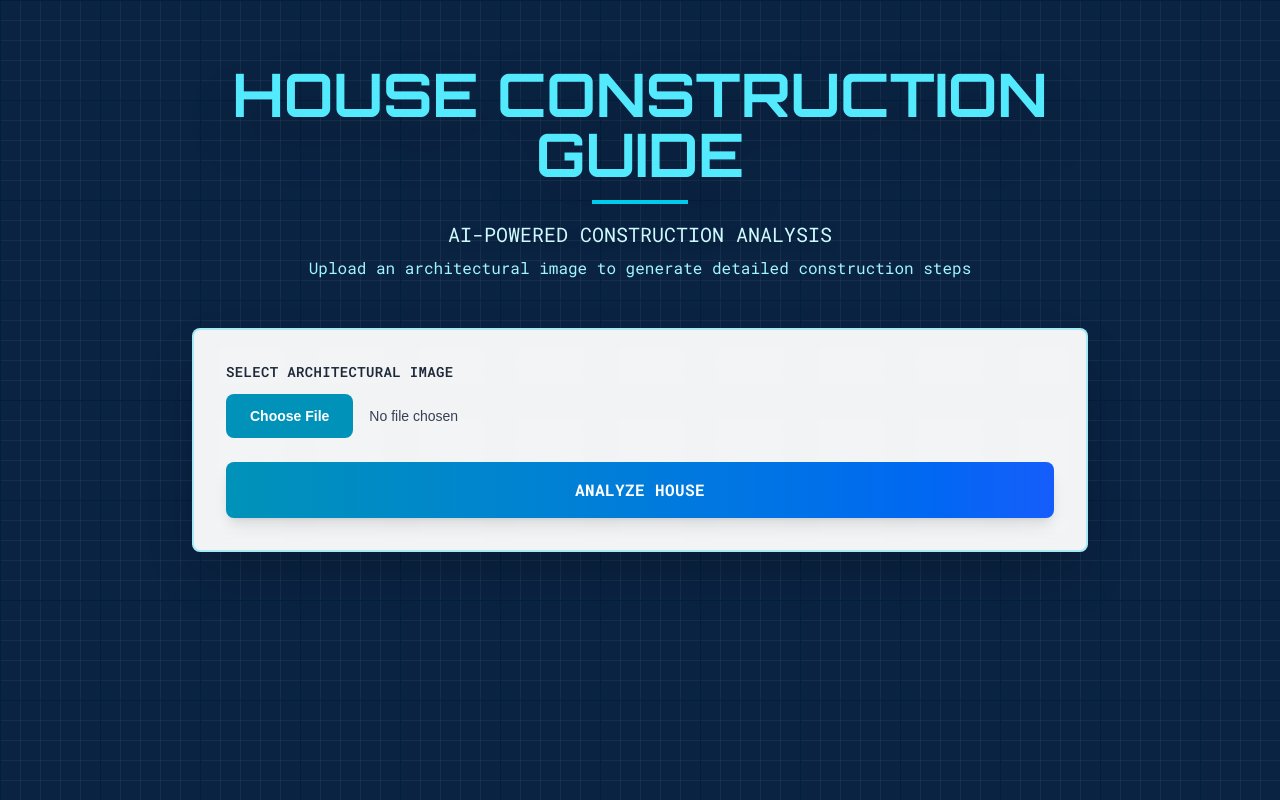
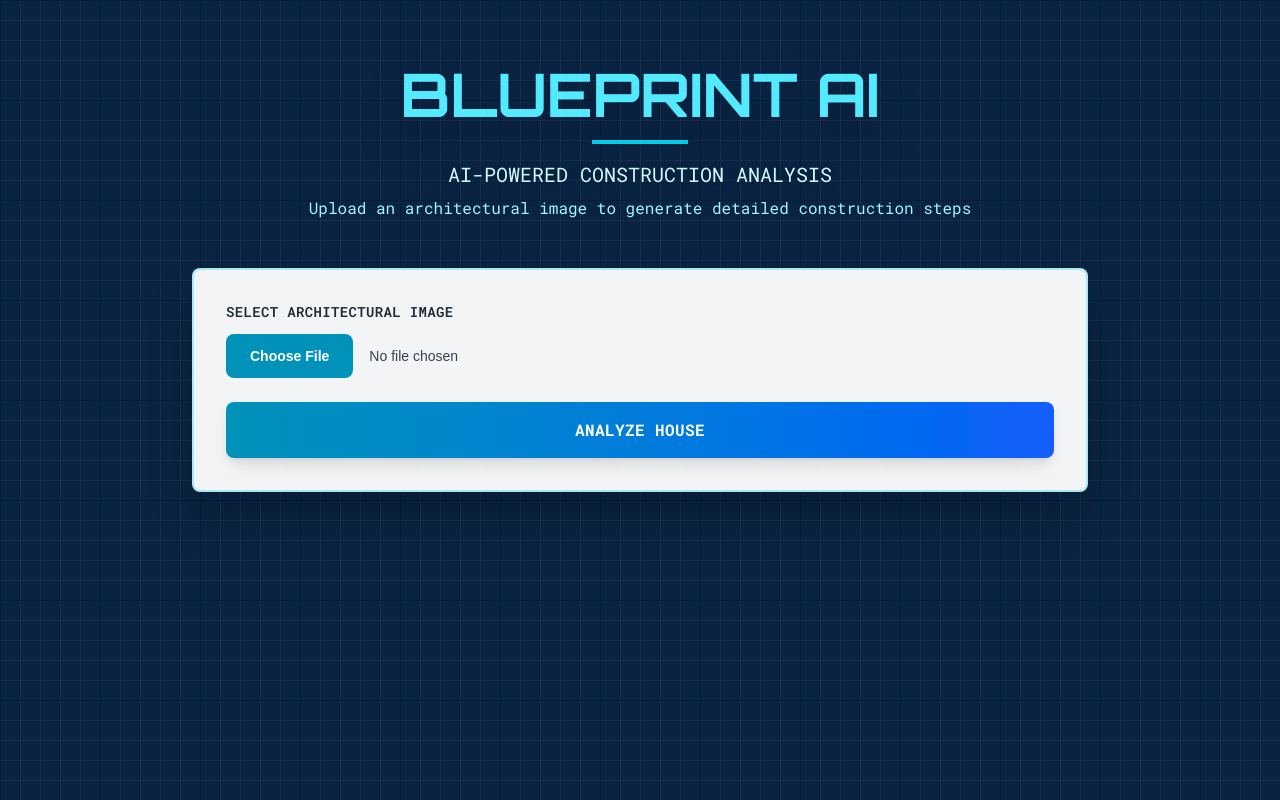
Before and after one commit to zach3141592/calHacksLockIn, a Next.js app: page / in a window 1280 px wide. Built offline with nearby package versions, Linux system fonts and the light colour scheme.

Commit message:
fix: update metadata

```diff
--- a/app/layout.tsx
+++ b/app/layout.tsx
@@ -15,7 +15,7 @@ const orbitron = Orbitron({
 });
 
 export const metadata: Metadata = {
-  title: "House Construction Guide",
+  title: "Blueprint AI",
   description: "AI-powered house construction analysis using Claude AI",
   icons: {
     icon: '/blueprint.png',
--- a/app/page.tsx
+++ b/app/page.tsx
@@ -79,7 +79,7 @@ export default function Home() {
       <div className="max-w-4xl mx-auto">
         <div className="text-center mb-12 pt-8">
           <h1 className="text-5xl md:text-6xl font-bold text-cyan-300 mb-4 drop-shadow-2xl" style={{ fontFamily: 'var(--font-orbitron)' }}>
-            HOUSE CONSTRUCTION GUIDE
+            BLUEPRINT AI
           </h1>
           <div className="h-1 w-24 mx-auto bg-cyan-400 mb-4"></div>
           <p className="text-xl text-cyan-100 drop-shadow-lg" style={{ fontFamily: 'var(--font-roboto-mono)' }}>
```
Also changed, not shown: 1 other file (tests, documents, lock files or other folders).
